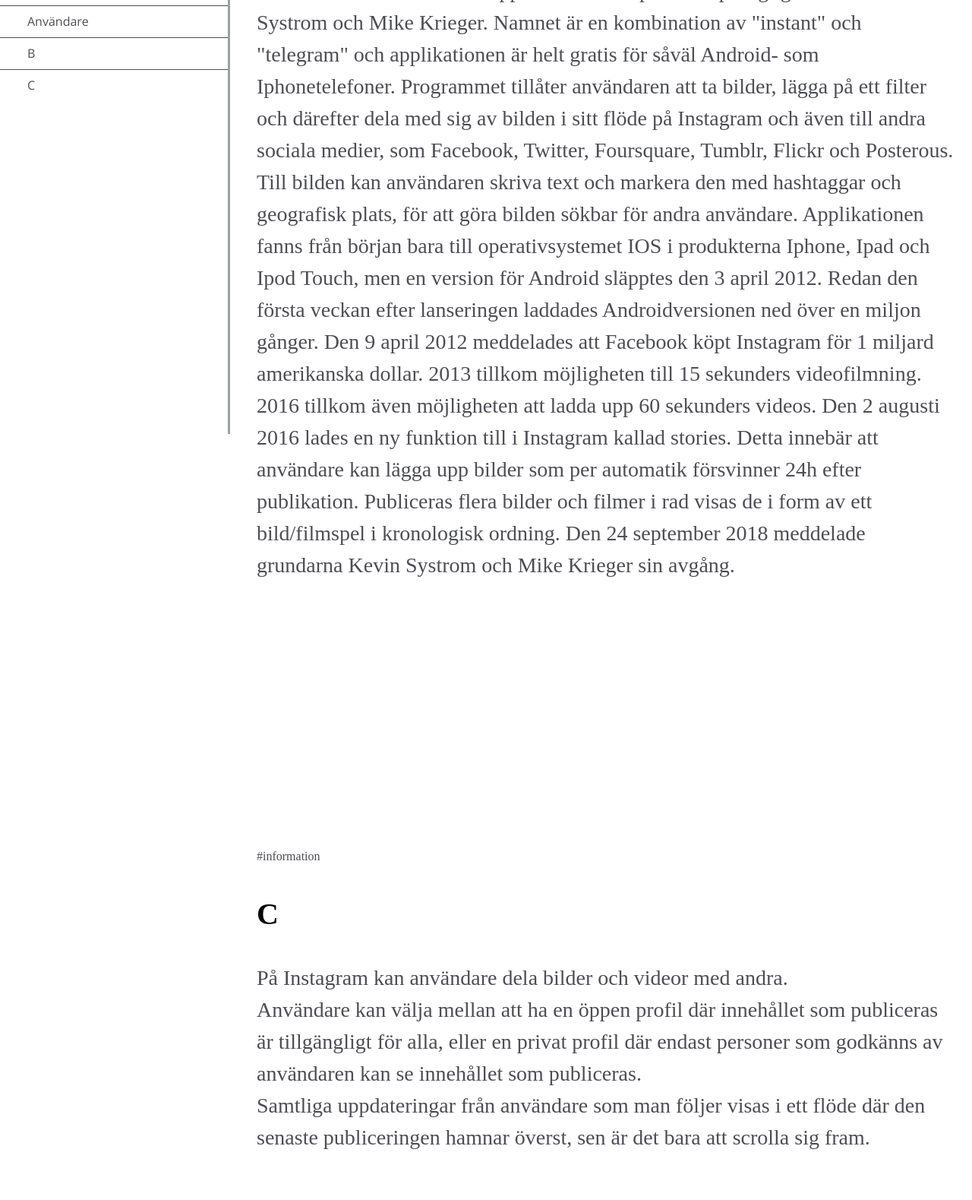
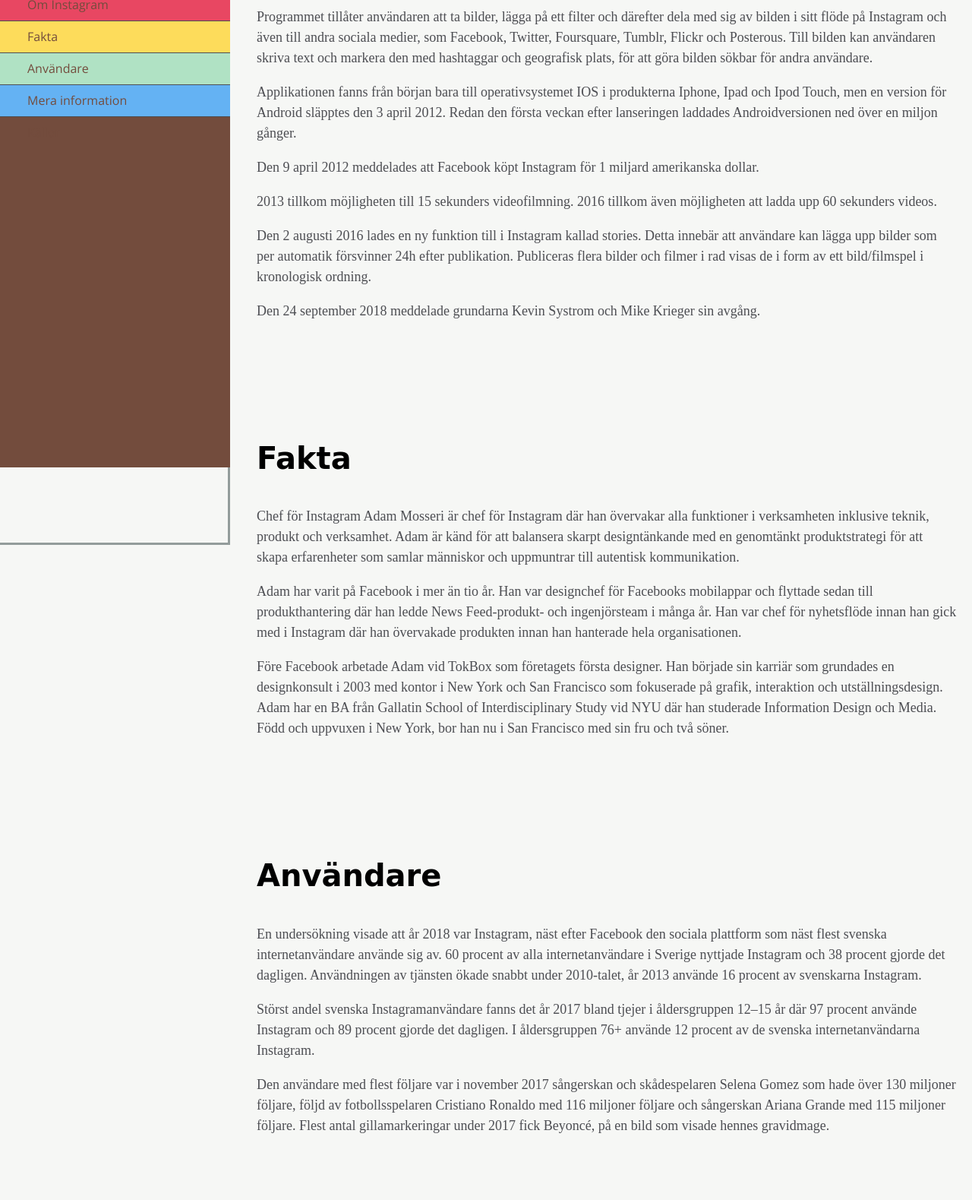
Before and after one commit to FransEkstrand/Tecnical_Documation_Page, a plain HTML site: page index.html in a window 1280 px wide. Shown: the part 229-1808 px from the top of the page at 76% size. Drawn offline with nearby package versions, Linux system fonts and the light colour scheme; a web font is replaced by a local one.

Commit message:
we need to change the text font famliy still becouse it didnt work

```diff
--- a/index.html
+++ b/index.html
@@ -7,38 +7,41 @@
     <meta http-equiv="X-UA-Compatible" content="ie=edge">
     <title>Document</title>
     <link rel="stylesheet" href="style.css">
-    <link href="https://fonts.googleapis.com/css?family=Amaranth|Open+Sans" rel="stylesheet">
+    <link href="https://fonts.googleapis.com/css?family=Volkhov|Open+Sans|Pacifico" rel="stylesheet">
+    <link rel="stylesheet" href="https://use.fontawesome.com/releases/v5.4.2/css/all.css" integrity="sha384-/rXc/GQVaYpyDdyxK+ecHPVYJSN9bmVFBvjA/9eOB+pb3F2w2N6fc5qB9Ew5yIns"
+        crossorigin="anonymous">
+
 </head>
 
 <body>
 
 
     <div class="content">
-        <div>
+        <!-- <div> -->
 
         <nav id="navbar">
 
-                <ul>
+            <ul class="brown2">
                 <header>
+                    <i class="fab fa-instagram"></i>
                     <h1>Instagram</h1>
                 </header>
-                    <li><a class="nav-link" href="#Om_Instagram" rel="internal">
-                            Om Instagram</li>
-                    </a>
-                    <li><a class="nav-link" href="#Fakta" rel="internal">
-                            Fakta</li>
-                    </a>
-                    <li><a class="nav-link" href="#Användare" rel="internal">
-                            Användare</li>
-                    </a>
-                    </a>
-                    <li><a class="nav-link" href="#B" rel="internal">
-                            B</li>
-                    </a>
-                    </a>
-                    <li><a class="nav-link" href="#C" rel="internal">
-                            C</li>
-                    </a>
+                <li class="red"><a href="#Om_Instagram" class="nav-link">
+                        Om Instagram</a></li>
+
+                <li class="yellow"><a href="#Fakta" class="nav-link">
+                        Fakta</a></li>
+
+                <li class="green"><a href="#Användare" class="nav-link">
+                        Användare</a></li>
+
+
+                <li class="blue"><a href="#Mera_information" class="nav-link">
+                        Mera information</a></li>
+
+                <li class="brown"><a href="#Källor" class="nav-link">
+                        Källor</a></li>
+
             </ul>
         </nav>
 
@@ -46,60 +49,55 @@
     <main id="main-doc">
         <section class="main-section" id="Om_Instagram">
             <header>
-                    <h2>Om Instagram</h2>
+                <h2 style="margin-top: 0;">Om Instagram</h2>
             </header>
             <p class="text-fixing">
-                    nstagram är en gratis mobilapplikation för fotodelning och ett socialt nätverk som lanserades i
+                Instagram är en gratis mobilapplikation för fotodelning och ett socialt nätverk som lanserades i
                 oktober 2010.
+            </p>
+            <p class="text-fixing">
 
                 Applikationen skapades ursprungligen av Kevin Systrom och Mike Krieger. Namnet är en kombination
                 av "instant" och "telegram" och applikationen är helt gratis för såväl Android- som
-                    Iphonetelefoner. Programmet tillåter användaren att ta bilder, lägga på ett filter och därefter
+                Iphonetelefoner.
+            </p>
+            <p class="text-fixing">
+                Programmet tillåter användaren att ta bilder, lägga på ett filter och därefter
                 dela med sig av bilden i sitt flöde på Instagram och även till andra sociala medier, som Facebook,
                 Twitter, Foursquare, Tumblr, Flickr och Posterous. Till bilden kan användaren skriva text och
                 markera den med hashtaggar och geografisk plats, för att göra bilden sökbar för andra användare.
+            </p>
+            <p class="text-fixing">
 
                 Applikationen fanns från början bara till operativsystemet IOS i produkterna Iphone, Ipad och Ipod
                 Touch, men en version för Android släpptes den 3 april 2012. Redan den första veckan efter
                 lanseringen laddades Androidversionen ned över en miljon gånger.
+            </p>
+
+            <p class="text-fixing">
 
                 Den 9 april 2012 meddelades att Facebook köpt Instagram för 1 miljard amerikanska dollar.
 
+
+
+            </p>
+            <p class="text-fixing">
                 2013 tillkom möjligheten till 15 sekunders videofilmning. 2016 tillkom även möjligheten att
                 ladda upp 60 sekunders videos.
+            </p>
+            <p class="text-fixing">
 
                 Den 2 augusti 2016 lades en ny funktion till i Instagram kallad stories. Detta innebär att
                 användare kan lägga upp bilder som per automatik försvinner 24h efter publikation. Publiceras flera
                 bilder och filmer i rad visas de i form av ett bild/filmspel i kronologisk ordning.
+            </p>
+            <p class="text-fixing2">
 
                 Den 24 september 2018 meddelade grundarna Kevin Systrom och Mike Krieger sin avgång.
             </p>
-                <p>
-                    #information
-                </p>
             <code></code>
         </section>
-            <section class="main-section" id="C">
-                <header>
-                    <h2>C</h2>
-                </header>
-                <p class="text-fixing">
-                    På Instagram kan användare dela bilder och videor med andra.<br> Användare kan välja mellan att ha
-                    en
-                    öppen
-                    profil där innehållet som publiceras är tillgängligt för alla, eller en privat profil där endast
-                    personer som godkänns av användaren kan se innehållet som publiceras.<br> Samtliga uppdateringar
-                    från
-                    användare som man följer visas i ett flöde där den senaste publiceringen hamnar överst, sen är det
-                    bara
-                    att scrolla sig fram.
-                </p>
-                <p>
-                    /*
-                    */ #information
-                </p>
-                <code></code>
-            </section>
+
         <section class="main-section" id="Fakta">
             <header>
                 <h2>Fakta</h2>
@@ -110,11 +108,17 @@
                 inklusive teknik, produkt och verksamhet. Adam är känd för att balansera skarpt designtänkande med
                 en genomtänkt produktstrategi för att skapa erfarenheter som samlar människor och uppmuntrar till
                 autentisk kommunikation.
+            </p>
+            <p class="text-fixing">
 
                 Adam har varit på Facebook i mer än tio år. Han var designchef för Facebooks mobilappar och
                 flyttade sedan till produkthantering där han ledde News Feed-produkt- och ingenjörsteam i många år.
                 Han var chef för nyhetsflöde innan han gick med i Instagram där han övervakade produkten innan han
                 hanterade hela organisationen.
+
+            </p>
+            <p class="text-fixing2">
+
 
                 Före Facebook arbetade Adam vid TokBox som företagets första designer. Han började sin karriär som
                 grundades en designkonsult i 2003 med kontor i New York och San Francisco som fokuserade på grafik,
@@ -123,12 +127,9 @@
 
                 Född och uppvuxen i New York, bor han nu i San Francisco med sin fru och två söner.
             </p>
-                <p>
-                    /*
-                    */ #information
-                </p>
             <code></code>
         </section>
+
         <section class="main-section" id="Användare">
             <header>
                 <h2>Användare</h2>
@@ -137,44 +138,80 @@
                 En undersökning visade att år 2018 var Instagram, näst efter Facebook den sociala plattform som
                 näst flest svenska internetanvändare använde sig av. 60 procent av alla internetanvändare i Sverige
                 nyttjade Instagram och 38 procent gjorde det dagligen. Användningen av tjänsten ökade snabbt under
-                    2010-talet, år 2013 använde 16 procent av svenskarna Instagram.[10]
+                2010-talet, år 2013 använde 16 procent av svenskarna Instagram.
+            </p>
+            <p class="text-fixing">
 
                 Störst andel svenska Instagramanvändare fanns det år 2017 bland tjejer i åldersgruppen 12–15 år där
                 97 procent använde Instagram och 89 procent gjorde det dagligen. I åldersgruppen 76+ använde 12
-                    procent av de svenska internetanvändarna Instagram.[11]
+                procent av de svenska internetanvändarna Instagram.
+
+            </p>
+            <p class="text-fixing2">
 
                 Den användare med flest följare var i november 2017 sångerskan och skådespelaren Selena Gomez som
                 hade över 130 miljoner följare, följd av fotbollsspelaren Cristiano Ronaldo med 116 miljoner
                 följare och sångerskan Ariana Grande med 115 miljoner följare. Flest antal gillamarkeringar under
                 2017 fick Beyoncé, på en bild som visade hennes gravidmage.
-                </p>
-                <p>
-                    /*
-                    */ #information
+
             </p>
             <code></code>
         </section>
-            <section class="main-section" id="B">
+
+
+
+        <section class="main-section" id="Mera_information">
             <header>
-                    <h2>B</h2>
+                <h2>Mera information</h2>
             </header>
             <p class="text-fixing">
-                    I Sverige hittar man 28 procent av befolkningen på Instagram, som främst domineras av unga kvinnor,
-                    enligt siffror från 2014.<br> Under 2013 låg siffran däremot på 15 procent vilket tydligt visar
-                    vilken
-                    framfart Instagram haft i de svenska hushållen.<br> I åldersgruppen 12-15 år använder 62 procent av
-                    flickorna Instagram dagligen jämfört med 45 procent av pojkarna.<br> I åldern 36-45 år använder 13
-                    procent
-                    av kvinnorna Instagram dagligen jämfört med 5 procent av männen*.
+                På Instagram kan användare dela bilder och videor med andra.</p>
+            <p class="text-fixing"> Användare kan välja mellan att ha
+                en
+                öppen
+                profil där innehållet som publiceras är tillgängligt för alla, eller en privat profil där endast
+                personer som godkänns av användaren kan se innehållet som publiceras.
+            </p>
+            <p class="text-fixing2">
+                Samtliga uppdateringar
+                från
+                användare som man följer visas i ett flöde där den senaste publiceringen hamnar överst, sen är det
+                bara
+                att scrolla sig fram.
+            </p>
+            <code></code>
+        </section>
+        <section class="main-section" id="Källor">
+            <header>
+                <h2>Källor</h2>
+            </header>
+            <p>
+                <ul class="text-fixing2 gib-money">
+                    <li>
+                        <a href="https://www.youtube.com/watch?v=HpNFsacdO-0">How to login on Instagram</a>
+                    </li>
+                    <li>
+                        <a href="https://www.instagram.com/accounts/login/?hl=en">Login on Instagram</a>
+                    </li>
+                    <li>
+                        <a href="https://www.instagram.com/accounts/emailsignup/?hl=en">Sign up to Instagram</a>
+                    </li>
+                    <li>
+                        <a href="https://en.wikipedia.org/wiki/Instagram">Wikipedia</a>
+                    </li>
+                    <li>
+                        <a href="https://navigator.se/blog/2015/06/22/samlad-fakta-om-instagram/">Other information</a>
+                    </li>
+
+                </ul>
             </p>
             <p>
-                    /*
-                    */ #information
+                <!-- #information -->
             </p>
             <code></code>
         </section>
     </main>
-    </div>
+    <!-- </div> -->
 
 
 
--- a/style.css
+++ b/style.css
@@ -22,12 +22,20 @@ li a:hover {
     color: white;
 
 }
+ */
+h1 {
+    font-family: 'Pacifico', 'Open-Sans';
+    margin: 0px 0px 40px -35px;
+    font-size: 150%;
+    color: white;
+}
 
-h1 {
-    font-family: 'Open Sans', Arial, sans-serif;
-    margin: 25px 100% 40px 0px;
-    font-size: 150%
+.fa-instagram {
+    font-size: 250%;
+    margin: 25px 0 0 -25px;
+    color: white;
 }
+
 
 /*
 
@@ -39,7 +47,7 @@ html,
 body {
     min-width: 290px;
     color: #4d4e53;
-    background-color: #ffffff;
+    background-color: rgb(246, 247, 245);
     /* font-family: 'Open Sans', Arial, sans-serif; */
     line-height: 1.5;
     display: flex;
@@ -48,21 +56,29 @@ body {
 
 h2 {
     font-size: 40px;
+    font-family: 'Fredoka One', cursive;
 }
 
 #navbar {
     position: fixed;
     min-width: 290px;
-    top: 0px;
+    top: -17px;
     left: 0px;
     width: 300px;
-    height: 100%;
+    height: 120%;
     border-right: solid;
-    border-color: rgba(0, 22, 22, 0.4)
+    border-bottom: solid;
+    border-color: rgba(0, 22, 22, 0.4);
+
 }
 
 .nav-link {
     font-family: 'Open Sans', Arial, sans-serif;
+}
+
+li a {
+    text-decoration: none;
+    color: black;
 }
 
 header {
@@ -83,10 +99,11 @@ header {
     height: 88%;
     overflow-y: auto;
     overflow-x: hidden;
+
 }
 
 #navbar li {
-    color: #4d4e53;
+
     border: 1px solid;
     border-bottom-width: 0px;
     padding: 8px;
@@ -96,12 +113,16 @@ header {
     left: -50px;
     width: 100%;
 
+
+
+
 }
 
 #navbar a {
-    color: #4d4e53;
+    color: rgb(228, 219, 220);
     text-decoration: none;
     cursor: pointer;
+    color: rgb(115, 76, 61);
 }
 
 #main-doc {
@@ -182,13 +203,55 @@ code {
     }
 }
 
-/* .kk {
-    margin-left: 25%;
-    padding: 1px 16px;
-    height: 100px;
-} */
+.text-fixing {
+    font-size: 18px;
+    font-family: 'Volkhov', serif;
+}
 
-.text-fixing {
-    font-size: 28px;
-    margin-bottom: 350px;
+.text-fixing2 {
+    font-size: 18px;
+    margin-bottom: 150px;
+    font-family: 'Volkhov', serif;
 }
+
+.red {
+    background-color: rgb(232, 71, 98);
+}
+
+.yellow {
+    background-color: rgb(253, 220, 91);
+}
+
+.green {
+    background-color: rgb(176, 226, 196);
+}
+
+.blue {
+    background-color: rgb(100, 178, 243);
+}
+
+.brown2 {
+    background-color: rgb(115, 76, 61);
+    width: 263px;
+}
+
+
+#navbar .red:hover {
+    background-color: rgb(246, 247, 245);
+}
+
+#navbar .yellow:hover {
+    background-color: rgb(246, 247, 245);
+}
+
+#navbar .green:hover {
+    background-color: rgb(246, 247, 245);
+}
+
+#navbar .blue:hover {
+    background-color: rgb(246, 247, 245);
+}
+
+#navbar .brown:hover {
+    background-color: rgb(246, 247, 245);
+}
```
Lines whose indentation alone changed are shown as unchanged.
